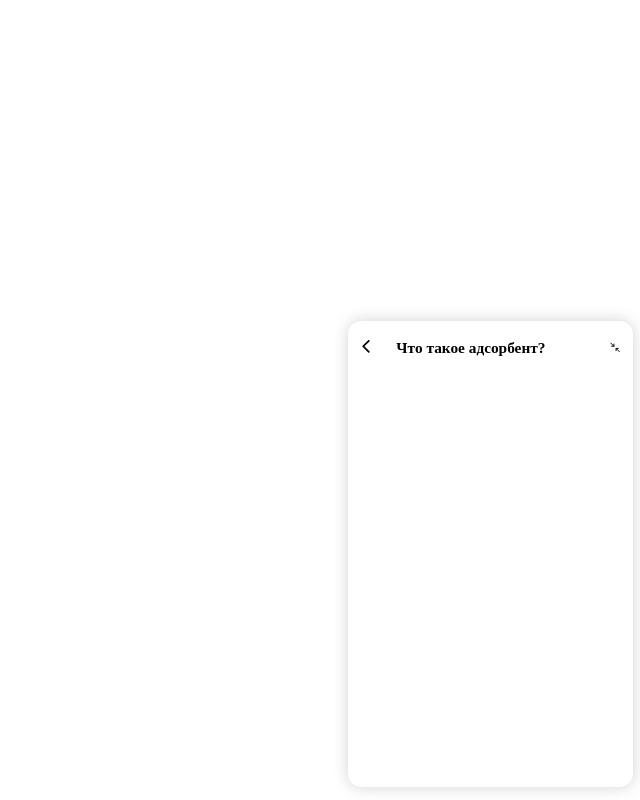
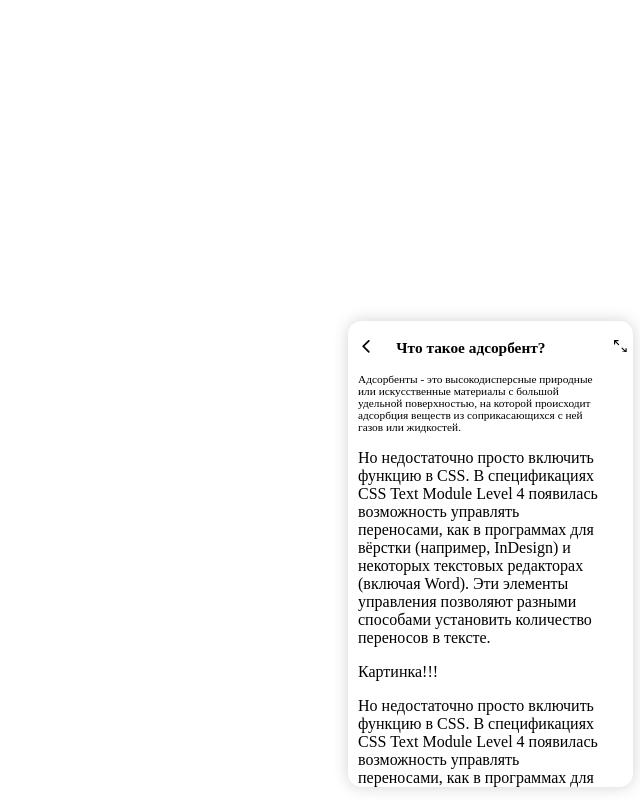
Before and after one commit to julia-888/QA-System, a React (Create React App) app: page / in a window 1280 px wide. Both pictures are taken after a click on the element 1128 px from the left and 416 px from the top of the page. Shown: the whole page, without its empty margins (640-1280 px from the left). Built offline with nearby package versions, Linux system fonts and the light colour scheme.

Commit message:
10 мар 2023 г. 13:08:21

```diff
--- a/src/components/Article.tsx
+++ b/src/components/Article.tsx
@@ -6,6 +6,7 @@ import { ReactComponent as BackIcon} from "../img/back.svg";
 import { HeaderDiv } from './HeaderDiv';
 import { ReactComponent as MoveIcon} from "../img/move.svg";
 import { ReactComponent as CompressIcon} from "../img/compress.svg";
+import { ReactComponent as ExtendIcon} from "../img/extend.svg";
 import { ScrolledDiv } from "./ScrolledDiv";
 
 
@@ -14,9 +15,10 @@ type ArticleProps = {
     i: number;
     big: boolean;
     openAndCloseArticle: (article: number) => void;
+    extendScreen: (big: boolean) => void;
 };
 
-export default function Article({i, big, openAndCloseArticle}: ArticleProps) {
+export default function Article({i, big, openAndCloseArticle, extendScreen}: ArticleProps) {
     return (
         <>
             <HeaderDiv big={big}>
@@ -31,10 +33,26 @@ export default function Article({i, big, openAndCloseArticle}: ArticleProps) {
                     {articles[i].title}
                 </div>
                 </Div>
-                <div className="imgMove"><CompressIcon/></div>
+                {
+                    big ? (
+                        <button className='backButton'
+                            onClick={() => {
+                                extendScreen(false);
+                            }} >
+                            <div className="imgCompress"><CompressIcon/></div>
+                        </button>
+                    ) : (
+                        <button className='backButton'
+                            onClick={() => {
+                                extendScreen(true);
+                            }} >
+                            <div className="imgExtend"><ExtendIcon/></div>
+                        </button>
+                )}
             </HeaderDiv>
-            <ContentDiv>
-                {/* {
+            <ContentDiv big={big}>
+                <SubtitleForArticle>{articles[i].subtitle}</SubtitleForArticle>
+                {
                     articles[i].content.map(contentElem =>
                         (
                             contentElem.type == 'text' ?
@@ -45,12 +63,25 @@ export default function Article({i, big, openAndCloseArticle}: ArticleProps) {
                             (<div>Тезис</div>) : (<></>)
                         ))
                 }
-                <p>{i}</p> */}
+                <h1>{i}</h1>
             </ContentDiv>
+
         </>
     );
 }
 
-const ContentDiv = styled(ScrolledDiv)`
+const SubtitleForArticle = styled.div`
+    font: 300 ${adpt(17)}px 'Montserrat';
+`
 
+interface ContentDivProps {
+    big: boolean;
+};
+
+const ContentDiv = styled(ScrolledDiv)<ContentDivProps>`
+    flex-direction: column;
+    padding-top: ${adpt(15)}px;
+    padding-right: ${p => p.big? adpt(93) : adpt(40)}px;
+    padding-bottom: ${adpt(30)}px;
+    padding-left: ${p => p.big? adpt(75) : adpt(15)}px;
 `
--- a/src/components/HeaderDiv.tsx
+++ b/src/components/HeaderDiv.tsx
@@ -33,6 +33,24 @@ export const HeaderDiv = styled(Div)<QASystemFrameDims>`
             height: 100%;
         }
     }
+    .imgCompress{
+        height: ${adpt(21)}px;
+        width: ${adpt(21)}px;
+        /* задать размеры */
+        svg {
+            width: 100%;
+            height: 100%;
+        }
+    }
+    .imgExtend{
+        height: ${adpt(19)}px;
+        width: ${adpt(19)}px;
+        /* задать размеры */
+        svg {
+            width: 100%;
+            height: 100%;
+        }
+    }
     .headerText {
         margin-left: ${adpt(30)}px;
         width: ${p => p.big ? adpt(710) : adpt(318)}px;
--- a/src/components/QASystem.tsx
+++ b/src/components/QASystem.tsx
@@ -90,7 +90,7 @@ export default function QASystem() {
                     </ArticlesDiv>
                     </>
                 ) : (
-                    <Article big={ big } i={ articleOpenedID } openAndCloseArticle={openAndCloseArticle} />
+                    <Article big={ big } i={ articleOpenedID } openAndCloseArticle={openAndCloseArticle} extendScreen={extendScreen} />
                 )
             }
         </QASystemFrame>
--- a/src/dataForArticles.tsx
+++ b/src/dataForArticles.tsx
@@ -39,7 +39,7 @@ export const articles: IArticle[] = [
     },
     {
         title: 'Что лучше: купить масло или заказать регенерацию?',
-        subtitle: 'Подзаголовок',
+        subtitle: 'Заказать регенерацию',
         content: [
             {
                 type: 'text',
@@ -159,7 +159,7 @@ export const articles: IArticle[] = [
     },
     {
         title: 'Что такое адсорбент?',
-        subtitle: 'Подзаголовок',
+        subtitle: 'Адсорбенты - это высокодисперсные природные или искусственные материалы с большой удельной поверхностью, на которой происходит адсорбция веществ из соприкасающихся с ней газов или жидкостей. ',
         content: [
             {
                 type: 'text',
@@ -209,7 +209,7 @@ export const articles: IArticle[] = [
     },
     {
         title: 'Что такое трансформатор?',
-        subtitle: 'Подзаголовок',
+        subtitle: 'Трансформатор – это статическое электромагнитное устройство, пред-назначенное для преобразования электрической энергии одного напряжения в электрическую энергию другого напряжения. ',
         content: [
             {
                 type: 'text',
```
Also changed, not shown: src/img/extend.svg (added).
